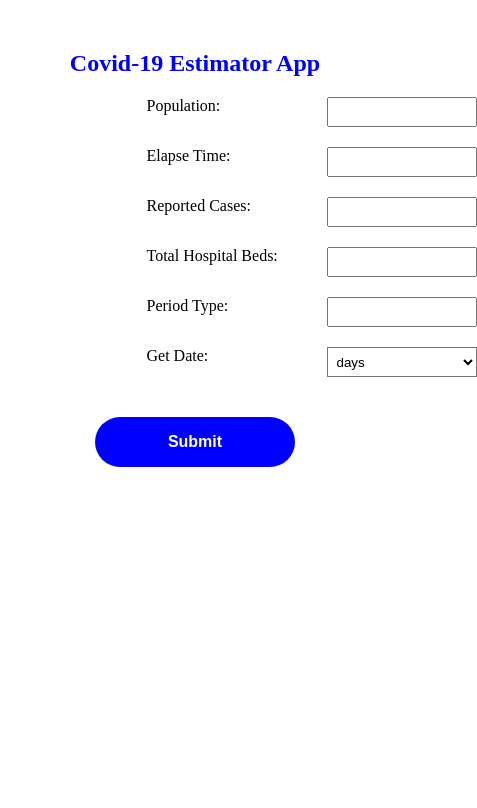
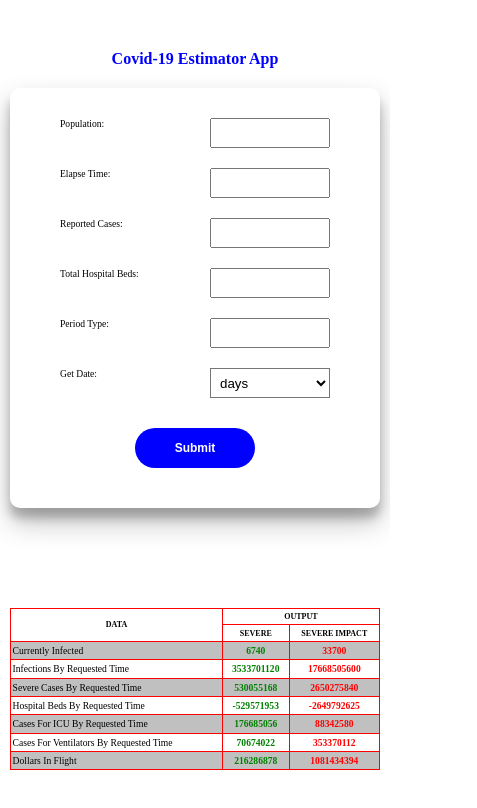
Before and after one commit to samspecial/covid19-estimator, a website: page index.html in a window 390 px wide. Shown: the whole page, 477 px wide, since content can reach past the window. Drawn offline with Linux system fonts and the light colour scheme.

Commit message:
Covid Frontend UI

```diff
--- a/index.html
+++ b/index.html
@@ -5,6 +5,7 @@
   <meta charset="UTF-8">
   <meta name="viewport" content="width=device-width, initial-scale=1.0">
   <meta http-equiv="X-UA-Compatible" content="ie=edge">
+  <meta name="description" content="Yes, the virus only kills a small percentage of those afflicted. Yes, the flu kills 10s of thousands of people annually. Yes, 80% of people will experience lightweight symptoms with COVID19. This app helps inthe adequate management of Covid19 and its implication on the economy.">
   <title>Covid-19 Estimator</title>
   <link rel="stylesheet" href="style.css">
 </head>
@@ -18,30 +19,30 @@
       <div class="form-group">
         <label for="population">population:
         </label>
-        <input data-population type="number" aria-required="true">
+        <input id="population" data-population type="number" aria-required="true">
       </div>
       <div class="form-group">
         <label for="timeToElapse">elapse time:
         </label>
-        <input data-time-to-elapse type="number" aria-required="true">
+        <input id="timeToElapse" data-time-to-elapse type="number" aria-required="true">
       </div>
       <div class="form-group">
         <label for="reportedCases">reported cases:
         </label>
-        <input data-reported-cases type="number" aria-required="true">
+        <input id="reportedCases" data-reported-cases type="number" aria-required="true">
       </div>
       <div class="form-group">
         <label for="totalHospitalBeds">total hospital beds:
         </label>
-        <input data-total-hospital-beds type="number" aria-required="true">
+        <input id="totalHospitalBeds" data-total-hospital-beds type="number" aria-required="true">
       </div>
       <div class="form-group">
         <label for="periodType">Period Type:
         </label>
-        <input data-period-type type="number" aria-required="true">
+        <input id="periodType" data-period-type type="number" aria-required="true">
       </div>
       <div class="form-group">
-        <label for="periodType">Get Date:
+        <label for="timeClass">Get Date:
         </label>
         <select name="timeClass">
           <option value="days">days</option>
@@ -49,10 +50,62 @@
           <option value="months">months</option>
         </select>
       </div>
+      <button data-go-estimate>submit</button>
     </form>
-    <button data-go-estimate>submit</button>
   </section>
-  <section id="s2"></section>
+  <section>
+    <table id="table">
+      <thead class="output">
+        <tr>
+          <th rowspan="2">data</th>
+          <th class="output" colspan="2">output</th>
+          <tr>
+            <th class="output">severe</th>
+            <th class="output">severe impact</th>
+          </tr>
+        </tr>
+
+      </thead>
+
+      <tbody>
+        <tr>
+          <td>currently infected</td>
+          <td>6740</td>
+          <td>33700</td>
+        </tr>
+        <tr>
+          <td>infections by requested time</td>
+          <td>3533701120</td>
+          <td>17668505600</td>
+        </tr>
+        <tr>
+          <td>severe cases by requested time</td>
+          <td>530055168</td>
+          <td>2650275840</td>
+        </tr>
+        <tr>
+          <td>hospital beds by requested time</td>
+          <td>-529571953</td>
+          <td>-2649792625</td>
+        </tr>
+        <tr>
+          <td>cases for ICU by requested time</td>
+          <td>176685056</td>
+          <td>88342580</td>
+        </tr>
+        <tr>
+          <td>cases for ventilators by requested time</td>
+          <td>70674022</td>
+          <td>353370112</td>
+        </tr>
+        <tr>
+          <td>dollars in flight</td>
+          <td>216286878</td>
+          <td>1081434394</td>
+        </tr>
+      </tbody>
+    </table>
+  </section>
 
 </body>
 
--- a/style.css
+++ b/style.css
@@ -3,12 +3,6 @@
   margin:0;
   box-sizing:border-box;
 }
-input::-webkit-outer-spin-button,
-input::-webkit-inner-spin-button {
-  -webkit-appearance: none;
-  margin: 0;
-}
-
 section{
   display:flex;
   flex-direction:column;
@@ -21,31 +15,42 @@ padding:50px 0;
 }
 h2{
   color:blue;
+  text-transform:capitalize;
+  font-weight:bold;
+  margin-bottom:50px;
+  text-align: center;
 }
 form{
-  width:30%;
+  width:50%;
   height:fit-content;
   display:flex;
   flex-direction:column;
-  justify-content: space-around;
-  align-items:flex-start;
-  padding:20px 10px;
-  margin:0 auto;
+  box-shadow:0px 14px 28px rgba(0,0,0,0.25), 0 10px 10px rgba(0,0,0,0.22);
+  padding:80px 0;
+  border-radius:10px;
 }
 .form-group{
   margin-bottom:20px;
   display:flex;
   flex-flow:row nowrap;
+  justify-content: center;
+  align-items:space-between;
 }
 label{
 font-size:1rem;
 text-transform:capitalize;
-width:180px;
+width:230px;
+}
+input::-webkit-outer-spin-button,
+input::-webkit-inner-spin-button {
+  -webkit-appearance: none;
+  margin: 0;
 }
 input{
-  outline:none;
   height:30px;
   width:150px;
+  padding:0 5px;
+  display:block;
 }
 select{
   width:150px;
@@ -55,17 +60,128 @@ select{
 }
 
 button  {
-  width: 200px;
-  height: 50px;
+  width: 160px;
+  height: 40px;
   background-color:  blue;
   color: #ffffff;
-  font-size:1rem;
+  font-size:0.85rem;
   border-radius:25px;
   border:none;
   font-weight:bold;
   text-transform: capitalize;
+  cursor: pointer;
+  margin:10px auto;
+
 }
 button:focus{
   background-color: rgb(192, 199, 209);
   outline:none;
 }
+button:hover{
+  background-color: rgb(95, 131, 182);
+  outline:none;
+  color:blue;
+}
+
+#table{
+  width:50%;
+  margin-top:2rem;
+  border-collapse: collapse;
+  border-spacing:0;
+  border:0.5px solid red;
+}
+#table thead th{
+  text-transform: uppercase;
+  padding:0.5rem;
+  text-align: center;
+  font-size:0.75rem;
+}
+#table thead.output, .output{
+  border:0.5px solid red;
+}
+#table tbody tr td{
+text-align: center;
+padding:0.5rem 0.8rem;
+text-transform:capitalize;
+border:0.5px solid red;
+font-size:0.75rem;
+}
+#table tbody tr td:first-child{
+  text-align:left;
+}
+#table tbody td:nth-child(2){
+  color:green;
+  font-weight:bold;
+}
+#table tbody td:nth-child(3){
+  color:red;
+  font-weight:bold;
+}
+#table tbody tr:nth-child(odd){
+  background:rgba(153, 153, 153, 0.618);
+}
+@media only screen and (min-width:481px) and (max-width:768px){
+  section{
+    padding:50px 20px;
+  }
+  form{
+    width:80%;
+    padding:50px 0;
+  }
+  h2{
+    font-size:1rem;
+    margin-bottom:20px;
+  }
+  .form-group{
+    margin-bottom:30px;
+  }
+  label{
+  font-size:0.8rem;
+  width:230px;
+  }
+  #table{
+    width:70%;
+  }
+}
+@media only screen and (max-width:480px){
+  section{
+    padding:50px 10px;
+  }
+  form{
+    width:100%;
+    padding:30px 0;
+    margin:0 auto;
+  }
+  h2{
+    font-size:1rem;
+    margin-bottom:20px;
+  }
+  .form-group{
+    margin-bottom:20px;
+  }
+  label{
+  font-size:0.6rem;
+  width:150px;
+  }
+  input, select{
+    width:120px;
+  }
+  button  {
+    width: 120px;
+    height: 40px;
+    font-size:0.75rem;
+  }
+
+  #table{
+    width:100%;
+    margin:0 auto;
+  }
+  #table thead th{
+    font-size:0.5rem;
+    padding:0.2rem 0.1rem;
+  }
+  #table tbody tr td{
+    padding:0.2rem 0.1rem;
+    font-size:0.6rem;
+    }
+}
```
